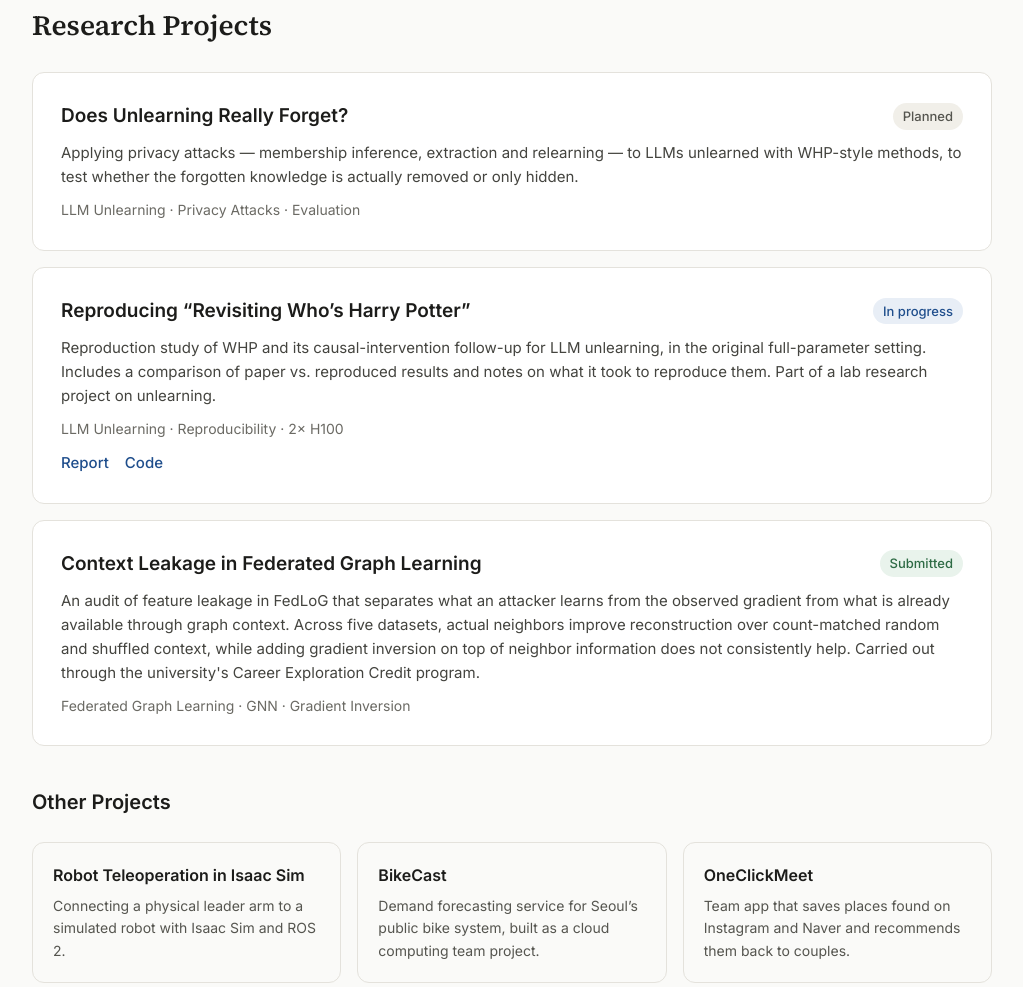
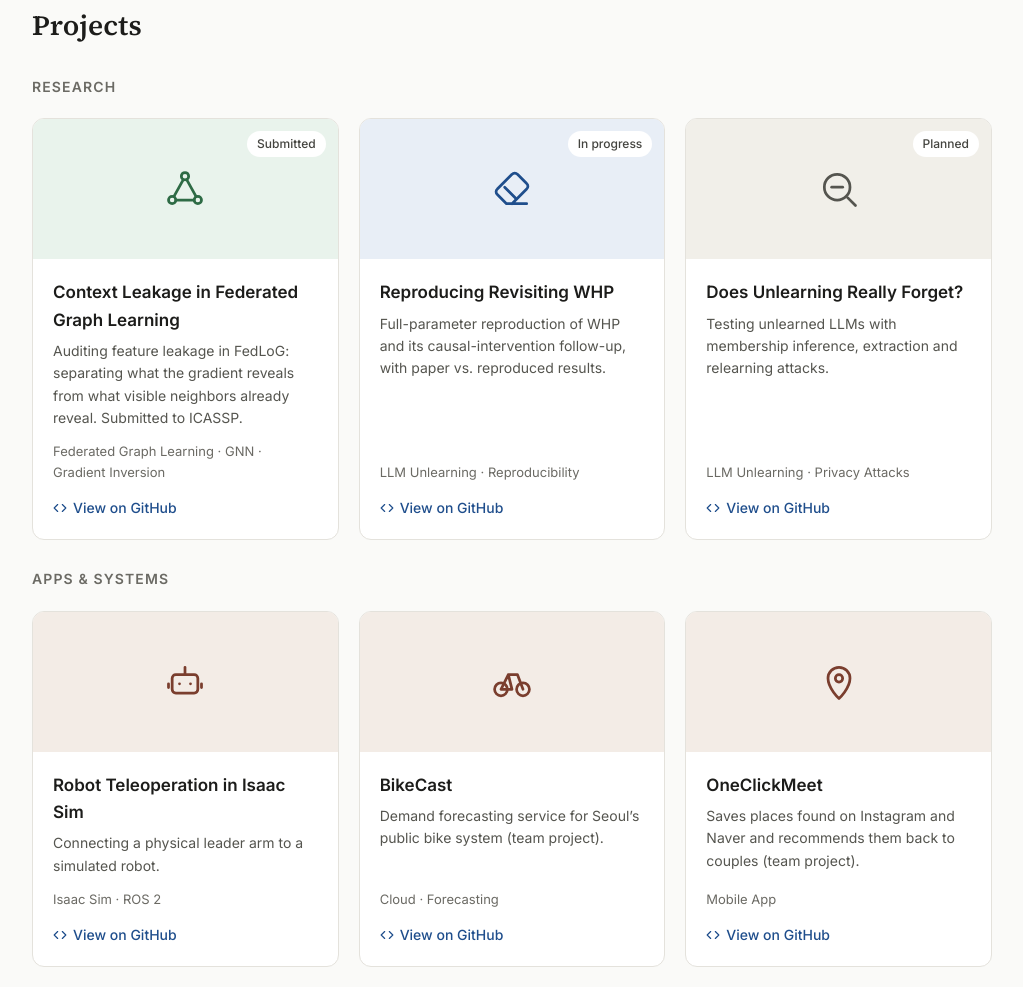
Before and after one commit to hansol980/hansol980.github.io, a plain HTML site: page index.html in a window 1280 px wide. Shown: the part 1278-2265 px from the top of the page, without its empty margins (128-1151 px from the left). Drawn offline with Linux system fonts and the light colour scheme.

Commit message:
Add files via upload

```diff
--- a/index.html
+++ b/index.html
@@ -12,6 +12,8 @@
 html{scroll-behavior:smooth}
 body{margin:0;background:#FAFAF8}
 a{color:#1F4E8C;text-decoration:none}a:hover{color:#163A69;text-decoration:underline}
+#projects a:hover{text-decoration:none;border-color:#B9B6AC!important;box-shadow:0 6px 20px rgba(0,0,0,.06);transform:translateY(-2px)}
+#projects a{transition:transform .15s,box-shadow .15s,border-color .15s}
 </style>
 </head>
 <body>
@@ -84,56 +86,85 @@ a{color:#1F4E8C;text-decoration:none}a:hover{color:#163A69;text-decoration:under
 </div>
 </section>
 
-<section id="projects" style="padding: 48px 0; border-top: 1px solid #E4E2DC; display: flex; flex-direction: column; gap: 24px">
-<h2 style="margin: 0; font-family: 'Source Serif 4', Georgia, serif; font-size: 28px; font-weight: 600">Research Projects</h2>
-
-<div style="display: flex; flex-direction: column; gap: 16px">
-<div style="background: #FFFFFF; border: 1px solid #E4E2DC; border-radius: 12px; padding: 28px; display: flex; flex-direction: column; gap: 10px">
-<div style="display: flex; flex-wrap: wrap; gap: 8px; align-items: center; justify-content: space-between">
-<h3 style="margin: 0; font-size: 19px; font-weight: 600">Does Unlearning Really Forget?</h3>
-<span style="padding: 3px 10px; border-radius: 999px; background: #F1EFE9; font-size: 13px; font-weight: 500; color: #55554F">Planned</span>
+<section id="projects" style="padding: 48px 0; border-top: 1px solid #E4E2DC; display: flex; flex-direction: column; gap: 20px">
+<h2 style="margin: 0; font-family: 'Source Serif 4', Georgia, serif; font-size: 28px; font-weight: 600">Projects</h2>
+<h3 style="margin: 8px 0 0; font-size: 14px; font-weight: 600; letter-spacing: 0.08em; text-transform: uppercase; color: #6B6A64">Research</h3>
+<div style="display: grid; grid-template-columns: repeat(auto-fill, minmax(260px, 1fr)); gap: 20px">
+<a href="https://github.com/hansol980" target="_blank" rel="noopener" style="display: flex; flex-direction: column; background: #FFFFFF; border: 1px solid #E4E2DC; border-radius: 12px; overflow: hidden; color: #1C1C1A; text-decoration: none">
+<div style="position: relative; height: 140px; background: #E9F3EC; display: flex; align-items: center; justify-content: center; color: #2E6B45">
+<svg aria-hidden="true" width="44" height="44" viewBox="0 0 24 24" fill="none" stroke="currentColor" stroke-width="1.5" stroke-linecap="round" stroke-linejoin="round"><circle cx="12" cy="5" r="2"></circle><circle cx="5" cy="18" r="2"></circle><circle cx="19" cy="18" r="2"></circle><path d="M11 7l-5 9M13 7l5 9M7 18h10"></path></svg>
+<span style="position: absolute; top: 12px; right: 12px; padding: 3px 10px; border-radius: 999px; background: #FFFFFF; font-size: 12px; font-weight: 500; color: #44443F">Submitted</span></div>
+<div style="padding: 20px; display: flex; flex-direction: column; gap: 6px; flex-grow: 1">
+<h4 style="margin: 0; font-size: 17px; font-weight: 600">Context Leakage in Federated Graph Learning</h4>
+<p style="margin: 0; font-size: 14px; color: #55554F; flex-grow: 1">Auditing feature leakage in FedLoG: separating what the gradient reveals from what visible neighbors already reveal. Submitted to ICASSP.</p>
+<p style="margin: 6px 0 0; font-size: 13px; color: #6B6A64">Federated Graph Learning · GNN · Gradient Inversion</p>
+<span style="display: inline-flex; align-items: center; gap: 6px; margin-top: 8px; font-size: 14px; font-weight: 500; color: #1F4E8C">
+<svg aria-hidden="true" width="14" height="14" viewBox="0 0 24 24" fill="none" stroke="currentColor" stroke-width="2" stroke-linecap="round" stroke-linejoin="round"><path d="M16 18l6-6-6-6"></path><path d="M8 6l-6 6 6 6"></path></svg>View on GitHub</span>
 </div>
-<p style="margin: 0; font-size: 15px; color: #44443F">Applying privacy attacks — membership inference, extraction and relearning — to LLMs unlearned with WHP-style methods, to test whether the forgotten knowledge is actually removed or only hidden.</p>
-<p style="margin: 0; font-size: 14px; color: #6B6A64">LLM Unlearning · Privacy Attacks · Evaluation</p>
+</a>
+<a href="https://github.com/hansol980" target="_blank" rel="noopener" style="display: flex; flex-direction: column; background: #FFFFFF; border: 1px solid #E4E2DC; border-radius: 12px; overflow: hidden; color: #1C1C1A; text-decoration: none">
+<div style="position: relative; height: 140px; background: #E8EEF6; display: flex; align-items: center; justify-content: center; color: #1F4E8C">
+<svg aria-hidden="true" width="44" height="44" viewBox="0 0 24 24" fill="none" stroke="currentColor" stroke-width="1.5" stroke-linecap="round" stroke-linejoin="round"><path d="M20 20H9L4 15a2 2 0 0 1 0-3l8-8a2 2 0 0 1 3 0l5 5a2 2 0 0 1 0 3l-8 8"></path><path d="M8 11l6 6"></path></svg>
+<span style="position: absolute; top: 12px; right: 12px; padding: 3px 10px; border-radius: 999px; background: #FFFFFF; font-size: 12px; font-weight: 500; color: #44443F">In progress</span></div>
+<div style="padding: 20px; display: flex; flex-direction: column; gap: 6px; flex-grow: 1">
+<h4 style="margin: 0; font-size: 17px; font-weight: 600">Reproducing Revisiting WHP</h4>
+<p style="margin: 0; font-size: 14px; color: #55554F; flex-grow: 1">Full-parameter reproduction of WHP and its causal-intervention follow-up, with paper vs. reproduced results.</p>
+<p style="margin: 6px 0 0; font-size: 13px; color: #6B6A64">LLM Unlearning · Reproducibility</p>
+<span style="display: inline-flex; align-items: center; gap: 6px; margin-top: 8px; font-size: 14px; font-weight: 500; color: #1F4E8C">
+<svg aria-hidden="true" width="14" height="14" viewBox="0 0 24 24" fill="none" stroke="currentColor" stroke-width="2" stroke-linecap="round" stroke-linejoin="round"><path d="M16 18l6-6-6-6"></path><path d="M8 6l-6 6 6 6"></path></svg>View on GitHub</span>
 </div>
-
-<div style="background: #FFFFFF; border: 1px solid #E4E2DC; border-radius: 12px; padding: 28px; display: flex; flex-direction: column; gap: 10px">
-<div style="display: flex; flex-wrap: wrap; gap: 8px; align-items: center; justify-content: space-between">
-<h3 style="margin: 0; font-size: 19px; font-weight: 600">Reproducing “Revisiting Who’s Harry Potter”</h3>
-<span style="padding: 3px 10px; border-radius: 999px; background: #E8EEF6; font-size: 13px; font-weight: 500; color: #1F4E8C">In progress</span>
+</a>
+<a href="https://github.com/hansol980" target="_blank" rel="noopener" style="display: flex; flex-direction: column; background: #FFFFFF; border: 1px solid #E4E2DC; border-radius: 12px; overflow: hidden; color: #1C1C1A; text-decoration: none">
+<div style="position: relative; height: 140px; background: #F1EFE9; display: flex; align-items: center; justify-content: center; color: #55554F">
+<svg aria-hidden="true" width="44" height="44" viewBox="0 0 24 24" fill="none" stroke="currentColor" stroke-width="1.5" stroke-linecap="round" stroke-linejoin="round"><circle cx="11" cy="11" r="7"></circle><path d="M21 21l-4.3-4.3"></path><path d="M8 11h6"></path></svg>
+<span style="position: absolute; top: 12px; right: 12px; padding: 3px 10px; border-radius: 999px; background: #FFFFFF; font-size: 12px; font-weight: 500; color: #44443F">Planned</span></div>
+<div style="padding: 20px; display: flex; flex-direction: column; gap: 6px; flex-grow: 1">
+<h4 style="margin: 0; font-size: 17px; font-weight: 600">Does Unlearning Really Forget?</h4>
+<p style="margin: 0; font-size: 14px; color: #55554F; flex-grow: 1">Testing unlearned LLMs with membership inference, extraction and relearning attacks.</p>
+<p style="margin: 6px 0 0; font-size: 13px; color: #6B6A64">LLM Unlearning · Privacy Attacks</p>
+<span style="display: inline-flex; align-items: center; gap: 6px; margin-top: 8px; font-size: 14px; font-weight: 500; color: #1F4E8C">
+<svg aria-hidden="true" width="14" height="14" viewBox="0 0 24 24" fill="none" stroke="currentColor" stroke-width="2" stroke-linecap="round" stroke-linejoin="round"><path d="M16 18l6-6-6-6"></path><path d="M8 6l-6 6 6 6"></path></svg>View on GitHub</span>
 </div>
-<p style="margin: 0; font-size: 15px; color: #44443F">Reproduction study of WHP and its causal-intervention follow-up for LLM unlearning, in the original full-parameter setting. Includes a comparison of paper vs. reproduced results and notes on what it took to reproduce them. Part of a lab research project on unlearning.</p>
-<p style="margin: 0; font-size: 14px; color: #6B6A64">LLM Unlearning · Reproducibility · 2× H100</p>
-<div style="display: flex; flex-wrap: wrap; gap: 16px; font-size: 15px; font-weight: 500">
-<a href="[REPORT LINK]">Report</a>
-<a href="[REPO LINK]">Code</a>
+</a>
 </div>
+<h3 style="margin: 8px 0 0; font-size: 14px; font-weight: 600; letter-spacing: 0.08em; text-transform: uppercase; color: #6B6A64">Apps &amp; Systems</h3>
+<div style="display: grid; grid-template-columns: repeat(auto-fill, minmax(260px, 1fr)); gap: 20px">
+<a href="https://github.com/hansol980" target="_blank" rel="noopener" style="display: flex; flex-direction: column; background: #FFFFFF; border: 1px solid #E4E2DC; border-radius: 12px; overflow: hidden; color: #1C1C1A; text-decoration: none">
+<div style="position: relative; height: 140px; background: #F3ECE6; display: flex; align-items: center; justify-content: center; color: #7A3E2E">
+<svg aria-hidden="true" width="44" height="44" viewBox="0 0 24 24" fill="none" stroke="currentColor" stroke-width="1.5" stroke-linecap="round" stroke-linejoin="round"><rect x="5" y="8" width="14" height="10" rx="2"></rect><path d="M12 4v4M9 13h.01M15 13h.01M3 13v2M21 13v2"></path></svg>
 </div>
-
-<div style="background: #FFFFFF; border: 1px solid #E4E2DC; border-radius: 12px; padding: 28px; display: flex; flex-direction: column; gap: 10px">
-<div style="display: flex; flex-wrap: wrap; gap: 8px; align-items: center; justify-content: space-between">
-<h3 style="margin: 0; font-size: 19px; font-weight: 600">Context Leakage in Federated Graph Learning</h3>
-<span style="padding: 3px 10px; border-radius: 999px; background: #E9F3EC; font-size: 13px; font-weight: 500; color: #2E6B45">Submitted</span>
+<div style="padding: 20px; display: flex; flex-direction: column; gap: 6px; flex-grow: 1">
+<h4 style="margin: 0; font-size: 17px; font-weight: 600">Robot Teleoperation in Isaac Sim</h4>
+<p style="margin: 0; font-size: 14px; color: #55554F; flex-grow: 1">Connecting a physical leader arm to a simulated robot.</p>
+<p style="margin: 6px 0 0; font-size: 13px; color: #6B6A64">Isaac Sim · ROS 2</p>
+<span style="display: inline-flex; align-items: center; gap: 6px; margin-top: 8px; font-size: 14px; font-weight: 500; color: #1F4E8C">
+<svg aria-hidden="true" width="14" height="14" viewBox="0 0 24 24" fill="none" stroke="currentColor" stroke-width="2" stroke-linecap="round" stroke-linejoin="round"><path d="M16 18l6-6-6-6"></path><path d="M8 6l-6 6 6 6"></path></svg>View on GitHub</span>
 </div>
-<p style="margin: 0; font-size: 15px; color: #44443F">An audit of feature leakage in FedLoG that separates what an attacker learns from the observed gradient from what is already available through graph context. Across five datasets, actual neighbors improve reconstruction over count-matched random and shuffled context, while adding gradient inversion on top of neighbor information does not consistently help. Carried out through the university's Career Exploration Credit program.</p>
-<p style="margin: 0; font-size: 14px; color: #6B6A64">Federated Graph Learning · GNN · Gradient Inversion</p>
+</a>
+<a href="https://github.com/hansol980" target="_blank" rel="noopener" style="display: flex; flex-direction: column; background: #FFFFFF; border: 1px solid #E4E2DC; border-radius: 12px; overflow: hidden; color: #1C1C1A; text-decoration: none">
+<div style="position: relative; height: 140px; background: #F3ECE6; display: flex; align-items: center; justify-content: center; color: #7A3E2E">
+<svg aria-hidden="true" width="44" height="44" viewBox="0 0 24 24" fill="none" stroke="currentColor" stroke-width="1.5" stroke-linecap="round" stroke-linejoin="round"><circle cx="6" cy="16" r="3.5"></circle><circle cx="18" cy="16" r="3.5"></circle><path d="M6 16l4-8h5l3 8M10 8l2 8h-6"></path></svg>
 </div>
+<div style="padding: 20px; display: flex; flex-direction: column; gap: 6px; flex-grow: 1">
+<h4 style="margin: 0; font-size: 17px; font-weight: 600">BikeCast</h4>
+<p style="margin: 0; font-size: 14px; color: #55554F; flex-grow: 1">Demand forecasting service for Seoul’s public bike system (team project).</p>
+<p style="margin: 6px 0 0; font-size: 13px; color: #6B6A64">Cloud · Forecasting</p>
+<span style="display: inline-flex; align-items: center; gap: 6px; margin-top: 8px; font-size: 14px; font-weight: 500; color: #1F4E8C">
+<svg aria-hidden="true" width="14" height="14" viewBox="0 0 24 24" fill="none" stroke="currentColor" stroke-width="2" stroke-linecap="round" stroke-linejoin="round"><path d="M16 18l6-6-6-6"></path><path d="M8 6l-6 6 6 6"></path></svg>View on GitHub</span>
 </div>
-
-<h3 style="margin: 16px 0 0; font-size: 20px; font-weight: 600">Other Projects</h3>
-<div style="display: grid; grid-template-columns: repeat(auto-fit, minmax(260px, 1fr)); gap: 16px">
-<div style="border: 1px solid #E4E2DC; border-radius: 12px; padding: 20px; display: flex; flex-direction: column; gap: 6px">
-<h4 style="margin: 0; font-size: 16px; font-weight: 600">Robot Teleoperation in Isaac Sim</h4>
-<p style="margin: 0; font-size: 14px; color: #55554F">Connecting a physical leader arm to a simulated robot with Isaac Sim and ROS 2.</p>
+</a>
+<a href="https://github.com/hansol980" target="_blank" rel="noopener" style="display: flex; flex-direction: column; background: #FFFFFF; border: 1px solid #E4E2DC; border-radius: 12px; overflow: hidden; color: #1C1C1A; text-decoration: none">
+<div style="position: relative; height: 140px; background: #F3ECE6; display: flex; align-items: center; justify-content: center; color: #7A3E2E">
+<svg aria-hidden="true" width="44" height="44" viewBox="0 0 24 24" fill="none" stroke="currentColor" stroke-width="1.5" stroke-linecap="round" stroke-linejoin="round"><path d="M12 21s-6-5.5-6-11a6 6 0 0 1 12 0c0 5.5-6 11-6 11z"></path><circle cx="12" cy="10" r="2"></circle></svg>
 </div>
-<div style="border: 1px solid #E4E2DC; border-radius: 12px; padding: 20px; display: flex; flex-direction: column; gap: 6px">
-<h4 style="margin: 0; font-size: 16px; font-weight: 600">BikeCast</h4>
-<p style="margin: 0; font-size: 14px; color: #55554F">Demand forecasting service for Seoul’s public bike system, built as a cloud computing team project.</p>
+<div style="padding: 20px; display: flex; flex-direction: column; gap: 6px; flex-grow: 1">
+<h4 style="margin: 0; font-size: 17px; font-weight: 600">OneClickMeet</h4>
+<p style="margin: 0; font-size: 14px; color: #55554F; flex-grow: 1">Saves places found on Instagram and Naver and recommends them back to couples (team project).</p>
+<p style="margin: 6px 0 0; font-size: 13px; color: #6B6A64">Mobile App</p>
+<span style="display: inline-flex; align-items: center; gap: 6px; margin-top: 8px; font-size: 14px; font-weight: 500; color: #1F4E8C">
+<svg aria-hidden="true" width="14" height="14" viewBox="0 0 24 24" fill="none" stroke="currentColor" stroke-width="2" stroke-linecap="round" stroke-linejoin="round"><path d="M16 18l6-6-6-6"></path><path d="M8 6l-6 6 6 6"></path></svg>View on GitHub</span>
 </div>
-<div style="border: 1px solid #E4E2DC; border-radius: 12px; padding: 20px; display: flex; flex-direction: column; gap: 6px">
-<h4 style="margin: 0; font-size: 16px; font-weight: 600">OneClickMeet</h4>
-<p style="margin: 0; font-size: 14px; color: #55554F">Team app that saves places found on Instagram and Naver and recommends them back to couples.</p>
-</div>
+</a>
 </div>
 </section>
 
```
